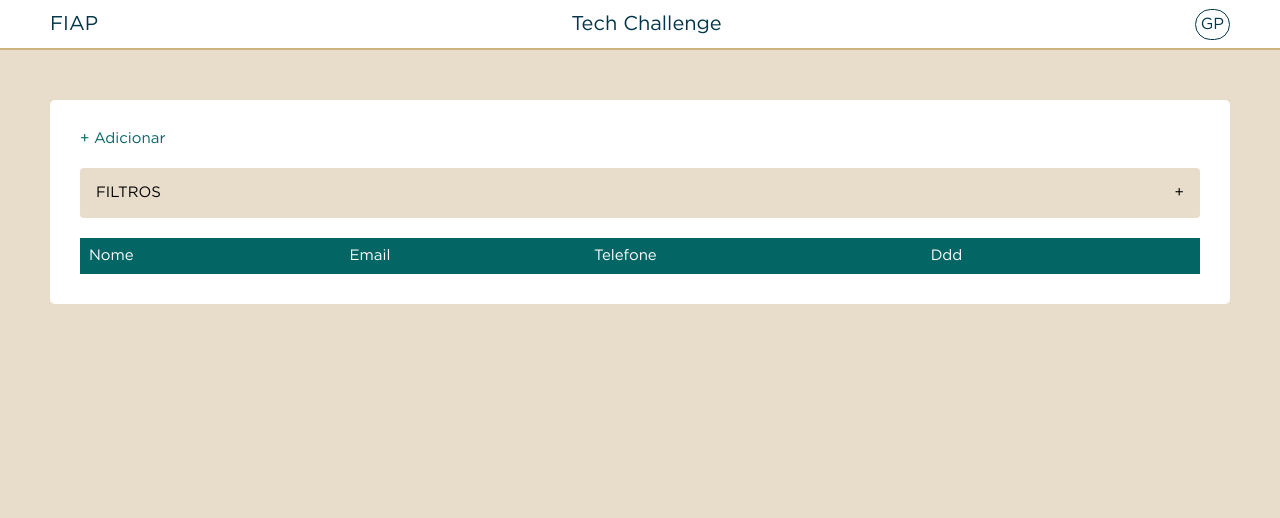
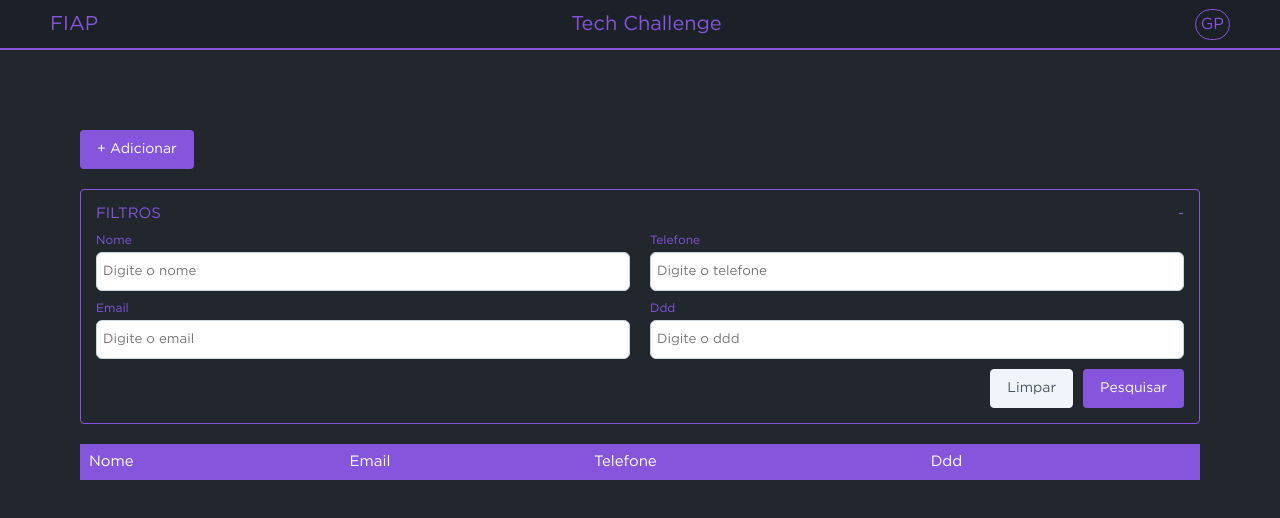
Before and after one commit to GPORTO95/TECHCHALLENGE-FRONT, an Angular app: page /contatos in a window 1280 px wide. Shown: the top 518 px of the page. Built offline with nearby package versions, Linux system fonts and the light colour scheme.

Commit message:
style: melhorado paleta de cores da aplicação

```diff
--- a/src/app/contatos/contatos-list/contatos-list.component.html
+++ b/src/app/contatos/contatos-list/contatos-list.component.html
@@ -1,6 +1,6 @@
 <div class="container">
 
-    <a>+ Adicionar</a>
+    <a class="btn">+ Adicionar</a>
 
     <div class="filter">
         <div class="collapse" (click)="isOpen = !isOpen">
@@ -38,8 +38,8 @@
                 </div>
 
                 <div class="search">
-                    <button type="button" (click)="limparFiltros()" class="btn-secondary">Limpar</button>
-                    <button type="submit">Pesquisar</button>
+                    <button type="button" (click)="limparFiltros()" class="btn btn-secondary">Limpar</button>
+                    <button type="submit" class="btn">Pesquisar</button>
                 </div>
             </form>
         }
--- a/src/app/contatos/contatos-list/contatos-list.component.scss
+++ b/src/app/contatos/contatos-list/contatos-list.component.scss
@@ -1,5 +1,5 @@
 .container {
-  background-color: white;
+  background-color: var(--color-black);
   margin: 10rem 5rem;
   padding: 3rem;
   border-radius: 5px;
@@ -7,7 +7,7 @@
   .filter {
     width: 100%;
     margin: 2rem 0;
-    border: 1px solid transparent;
+    border: 1px solid var(--color-default);
     padding: 15px;
     border-radius: 4px;
 
@@ -57,14 +57,14 @@
 
   td,
   th {
-    border: 1px solid #036564;
+    border: 1px solid var(--color-default);
     text-align: left;
     padding: 8px;
     font-size: 1.5rem;
   }
 
   tr th {
-    background-color: #036564;
+    background-color: var(--color-default);
     color: #ffffff;
     font-weight: 500;
   }
--- a/src/app/contatos/contatos-list/contatos-list.component.ts
+++ b/src/app/contatos/contatos-list/contatos-list.component.ts
@@ -16,7 +16,7 @@ export class ContatosListComponent {
   private contatosService = inject(ContatosService);
 
   contatos$ = new Observable<ContatoList[]>();
-  isOpen: boolean = false;
+  isOpen: boolean = true;
 
   form = new FormGroup({
     nome: new FormControl(''),
--- a/src/app/shared/header/header.component.scss
+++ b/src/app/shared/header/header.component.scss
@@ -10,17 +10,17 @@ header {
     position: fixed;
     top: 0;
 
-    background-color: #ffffff;
+    background-color: #1c2128;
     font-size: 2rem;
     color: #033649;
-    border-bottom: 2px solid #cdb380;
+    border-bottom: 2px solid var(--color-default);
 
     p {
         background: transparent;
     }
 
     .user {
-        border: 1px solid #033649;
+        border: 1px solid var(--color-default);
         padding: 5px;
         font-size: 1.6rem;
         border-radius: 100px;
--- a/src/styles.scss
+++ b/src/styles.scss
@@ -35,27 +35,30 @@
 
     font-family: 'Gotham', sans-serif;
 
-    background-color: #e8ddcb;
+    background-color: var(--color-black);
 }
 
 :root {
-  --color-black: #003e4f;
-	--color-blue: #6f95ff;
+    --color-black: #22272e;
+    --color-default: #8555dc;
+    --color-white: #ffffff;
 
     font-size: 62.5%;
 }
 
 a {
     background-color: transparent;
-    color: #036564;
+    color: var(--color-default);
     cursor: pointer;
     display: inline-flex;
     font-size: 15px;
     font-weight: 500;
+
+    padding: 10px 16px;
 }
 
-button {
-    background: #036564;
+.btn {
+    background: var(--color-default);
     padding: 10px 16px;
     color: white;
     cursor: pointer;
@@ -80,6 +83,18 @@ input {
 
     &:focus {
         outline: none;
-        border-color: #036564;
+        border: 2px solid --color-default;
     }
 }
+
+p, label, span {
+    color: var(--color-default);
+}
+
+.border {
+    border: 1px solid var(--color-default);
+}
+
+.b-r__1 {
+    border-radius: 4px;
+}
```
